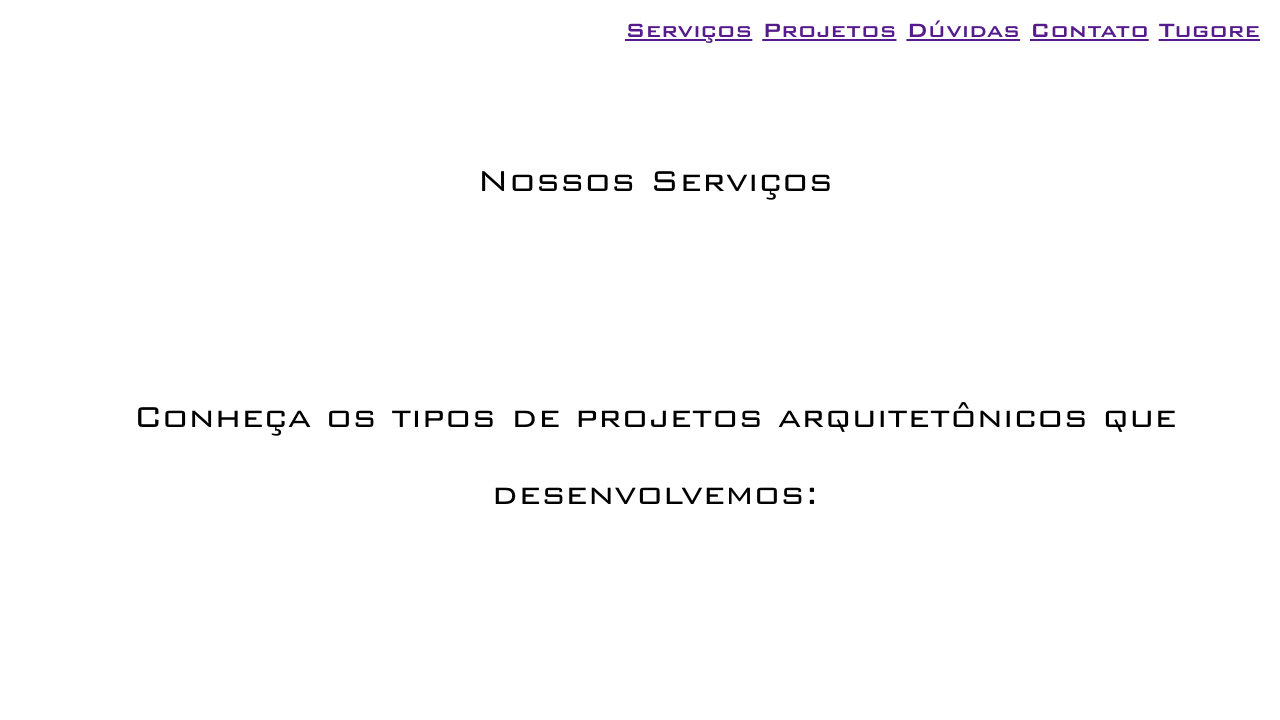
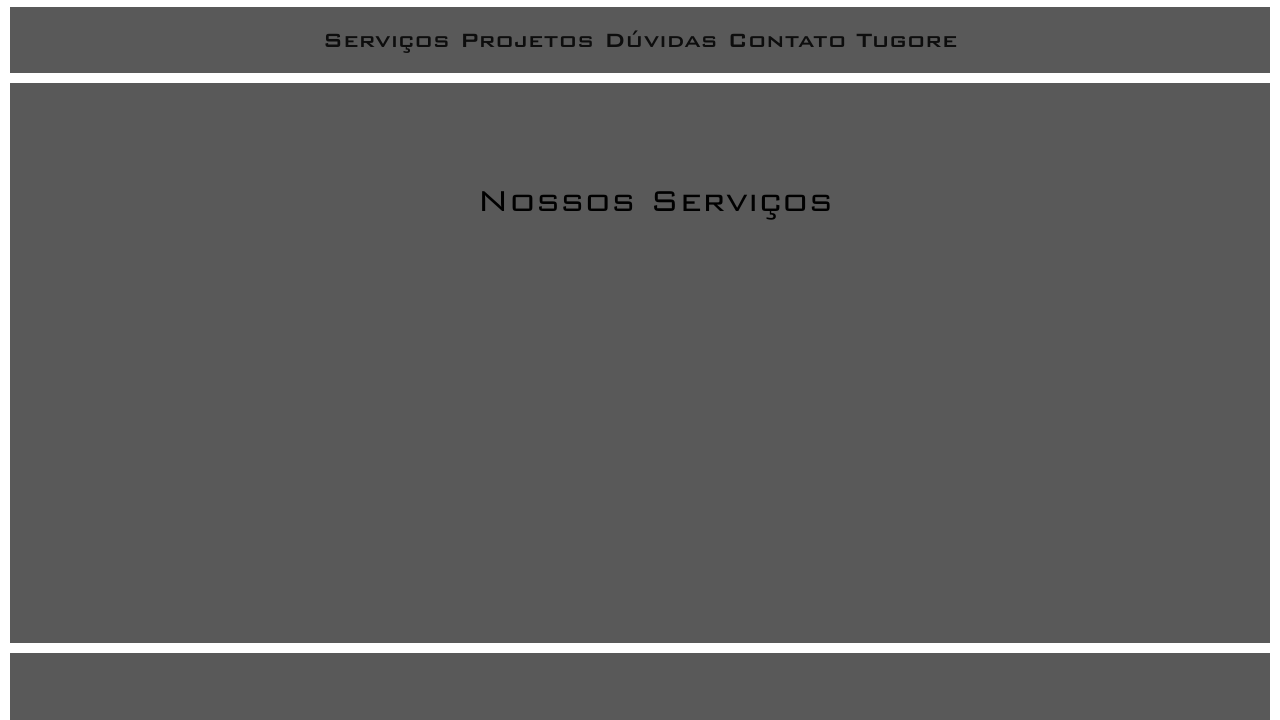
Before and after one commit to PedroDominguesReisdosSantos/projeto-tugore, a plain HTML site: page index.html in a window 1280 px wide. Shown: the part 182-902 px from the top of the page. Drawn offline with Linux system fonts and the light colour scheme.

Commit message:
backgrounds e efeitos adiciondos

```diff
--- a/index.html
+++ b/index.html
@@ -22,19 +22,19 @@
     </nav>
     <main>
         <section>
-            <p>Nossos Serviços</p>
+            <p class="botao">Nossos Serviços</p>
         </section>
          <section>
-            Conheça os tipos de projetos arquitetônicos que desenvolvemos:
+            <p class="botao">Conheça os tipos de projetos arquitetônicos que desenvolvemos:</p>
         </section>
          <section>
-            Nossos Projetos
+            <p class="botao">Nossos Projetos</p>
         </section>
          <section>
-            Visão da Empresa
+            <p class="botao">Visão da Empresa</p>
         </section>
          <section>
-            Dúvidas Frequentes
+            <p class="botao">Dúvidas Frequentes</p>
         </section>
     </main>
     <footer>
--- a/style.css
+++ b/style.css
@@ -13,6 +13,12 @@
 :root {
     --fonte1: 'Bank Gothic Lighter';
     --fonte2: 'Bank Gothic Bold';
+
+    --cor1: #595959;
+    --cor2: #0D0D0D;
+    --cor3: #F2F2F2;
+    --cor4: #EDAE4C;
+    --cor5: #F93046;
 }
 
 * {
@@ -37,13 +43,26 @@ header > img {
 }
 
 nav {
+    margin: 10px;
+    background-color: var(--cor1);
     padding: 20px;
     font-family: var(--fonte2);
-    text-align: right;
+    text-align: center;
     font-size: 2vw;
 }
 
+nav a {
+    color: var(--cor2);
+    text-decoration: none;
+}
+
+nav a:hover {
+    text-decoration: underline;
+}
+
+
 section {
+    height: 400px;
     text-align: center;
     padding-top: 10vh;
     padding-bottom: 10vh;
@@ -51,6 +70,12 @@ section {
     padding-left: 30px;
     font-family: var(--fonte1);
     font-size: 3vw;
+    background-color: #595959;
+    margin: 10px;
+}
+
+section p:hover {
+    text-decoration: underline;
 }
 
 footer {
```
